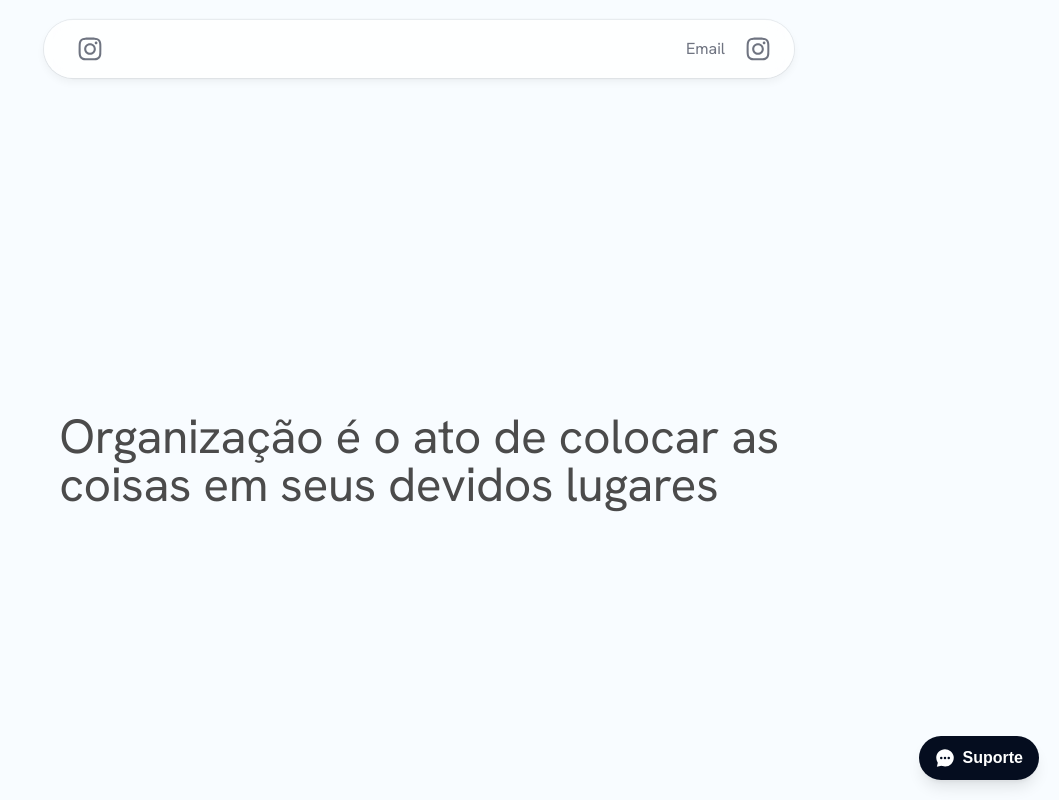
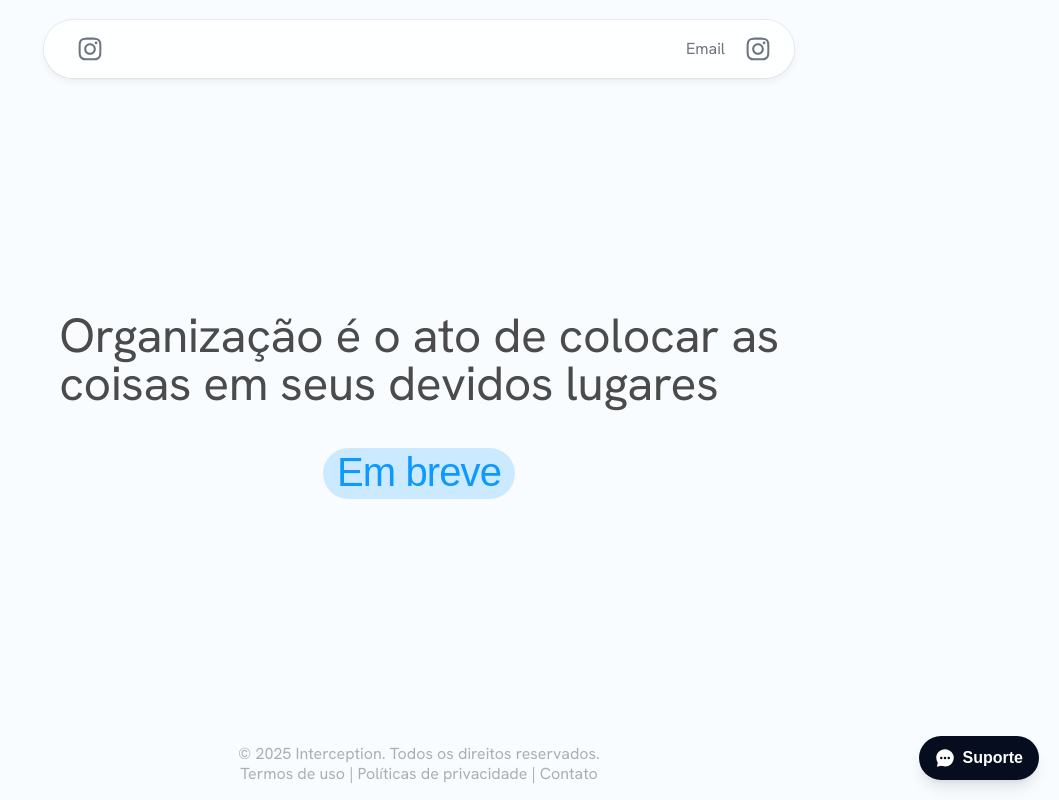
Before and after one commit to FelipeSilveiraChaves/Palaga-s-Product, a Next.js app in the folder quatrogavetas-lp1/: page / in a window 1280 px wide. Shown: the whole page, without its empty margins (221-1280 px from the left). Built offline with nearby package versions, Linux system fonts and the light colour scheme; a web font is replaced by a local one.

Commit message:
small final details

```diff
--- a/quatrogavetas-lp1/src/app/components/badge.tsx
+++ b/quatrogavetas-lp1/src/app/components/badge.tsx
@@ -14,7 +14,7 @@ export function Badge({
       className={`font-title inline-flex h-12.75 items-center justify-center rounded-full bg-[#CBE9FF] px-3.5 align-middle font-extrabold ${classNameDiv}`}
     >
       <span
-        className={`text-[40px] leading-[49.5px] font-normal -tracking-[0.9px] ${className} text-[#CBE9FF]`}
+        className={`text-[40px] leading-[49.5px] font-normal -tracking-[0.9px] ${className} text-[#0D99FF]`}
       >
         {label}
       </span>
--- a/quatrogavetas-lp1/src/app/components/navbar.tsx
+++ b/quatrogavetas-lp1/src/app/components/navbar.tsx
@@ -60,7 +60,7 @@ export default function Navbar() {
             Email
           </p>
           <a
-            href="https://instagram.com/palagabr"
+            href="https://www.instagram.com/cimbreee/"
             target="_blank"
             rel="noopener noreferrer"
           >
--- a/quatrogavetas-lp1/src/app/layout.tsx
+++ b/quatrogavetas-lp1/src/app/layout.tsx
@@ -7,7 +7,7 @@ import { palmer } from "@/lib/fonts";
 import SupportButton from "./components/fab";
 
 export const metadata: Metadata = {
-  title: "Palaga's palace",
+  title: "Cimbre",
   description: "É mais facil do que parece",
 };
 
--- a/quatrogavetas-lp1/src/app/page.tsx
+++ b/quatrogavetas-lp1/src/app/page.tsx
@@ -1,23 +1,33 @@
+import { Badge } from "./components/badge";
 import { BlurReveal } from "./components/blurreview";
+import Button from "./components/button";
+import Footer from "./components/footer";
 
 export default function Home() {
   return (
-    <div className="flex-1 flex items-center justify-center p-4">
-      <h1 className="text-carbon-800 text-[40px] sm:text-5xl leading-none tracking-[-0.4px] pb-2">
+    <div className="flex flex-1 flex-col">
+      <div className="flex flex-1 flex-col content-between items-center justify-center p-4">
+        <h1 className="text-carbon-800 mb-8 pb-2 text-[40px] leading-none tracking-[-0.4px] sm:text-5xl">
           <BlurReveal delay={0.05}>Organização</BlurReveal>{" "}
-        <BlurReveal delay={0.10}>é</BlurReveal>{" "}
+          <BlurReveal delay={0.1}>é</BlurReveal>{" "}
           <BlurReveal delay={0.15}>o</BlurReveal>{" "}
-        <BlurReveal delay={0.20}>ato</BlurReveal>{" "}
+          <BlurReveal delay={0.2}>ato</BlurReveal>{" "}
           <BlurReveal delay={0.25}>de</BlurReveal>{" "}
-        <BlurReveal delay={0.30}>colocar</BlurReveal>{" "}
+          <BlurReveal delay={0.3}>colocar</BlurReveal>{" "}
           <BlurReveal delay={0.35}>as</BlurReveal>
           <br className="hidden sm:block" />
-        <BlurReveal delay={0.40}>coisas</BlurReveal>{" "}
+          <BlurReveal delay={0.4}>coisas</BlurReveal>{" "}
           <BlurReveal delay={0.45}>em</BlurReveal>{" "}
-        <BlurReveal delay={0.50}>seus</BlurReveal>{" "}
+          <BlurReveal delay={0.5}>seus</BlurReveal>{" "}
           <BlurReveal delay={0.55}>devidos</BlurReveal>{" "}
-        <BlurReveal delay={0.60}>lugares</BlurReveal>
+          <BlurReveal delay={0.6}>lugares</BlurReveal>
         </h1>
+
+        <BlurReveal delay={0.8}>
+          <Badge className="" label="Em breve" />
+        </BlurReveal>
+      </div>
+      <Footer variant="light" />
     </div>
   );
 }
```
Also changed, not shown: quatrogavetas-lp1/src/app/components/button.tsx (+4 -5 lines). Lines whose indentation alone changed are shown as unchanged.
